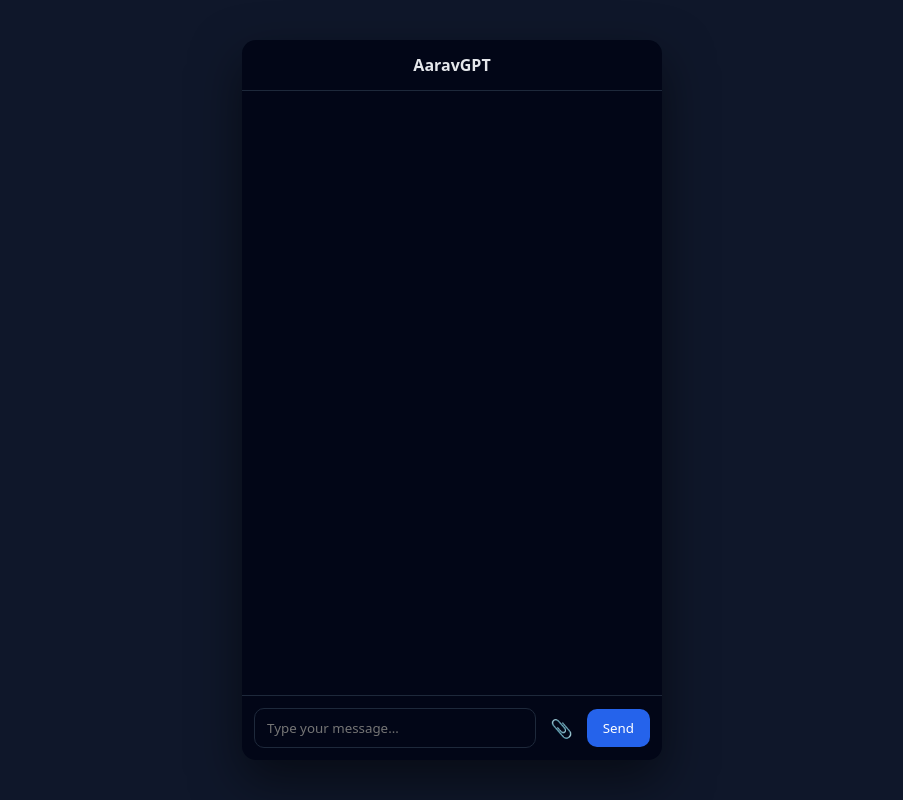
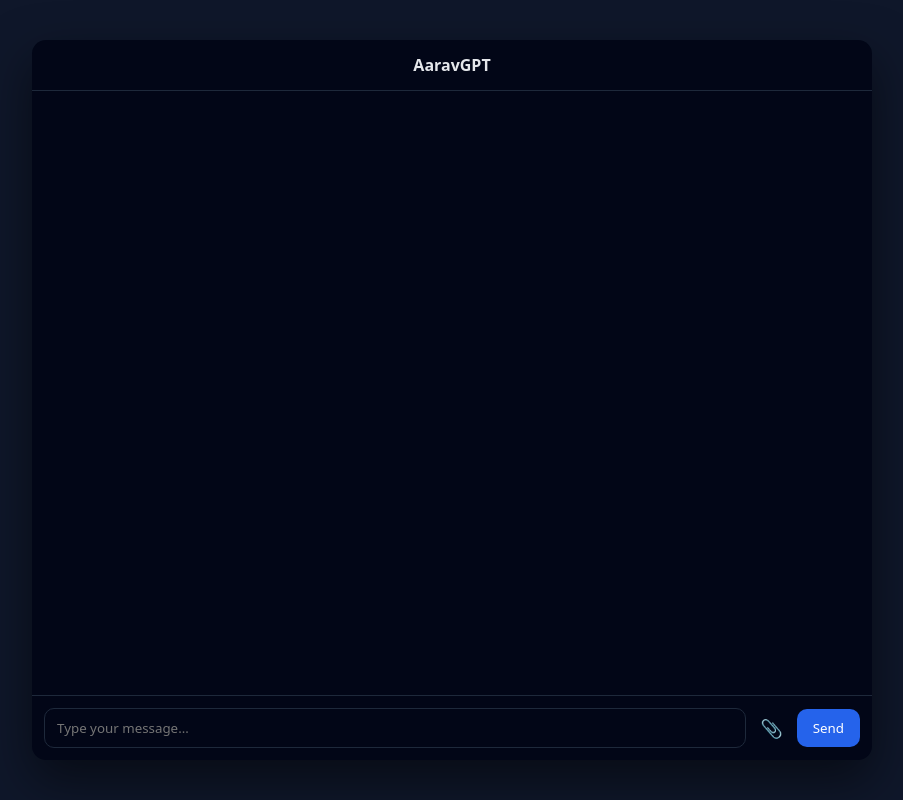
Before and after one commit to Arrow3000GX/chatbot2, a website: page public/index.html in a window 1280 px wide. Shown: the whole page, without its empty margins (188-1091 px from the left). Drawn offline with Linux system fonts and the light colour scheme.

Commit message:
Update index.html

```diff
--- a/public/index.html
+++ b/public/index.html
@@ -23,7 +23,7 @@
 
     .chat-container {
       width: 100%;
-      max-width: 420px;
+      max-width: 840px;
       height: 90vh;
       background: #020617;
       border-radius: 14px;
```
